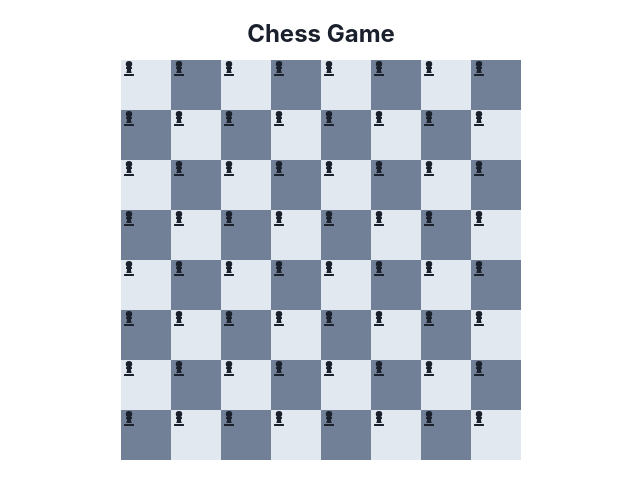
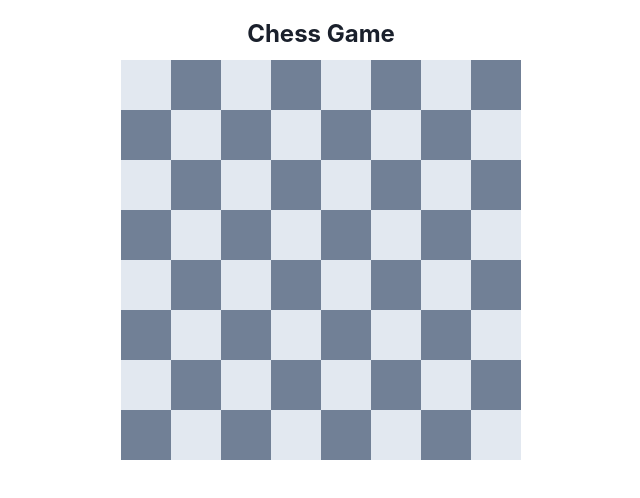
Before and after one commit to GPT-Engineer-App/chess-playground, a React (Vite) app: page / in a window 1280 px wide. Shown: the top 498 px of the page, without its empty margins (319-959 px from the left). Built offline with nearby package versions, Linux system fonts and the light colour scheme.

Commit message:
Can you delete the placeholder images for the pieces of the chess board ?
Removed placeholder images for the pieces on the chess board by changing the `ChessPiece` component to return null if there is no piece.

```diff
--- a/src/pages/Index.jsx
+++ b/src/pages/Index.jsx
@@ -3,8 +3,8 @@ import { Box, Grid, GridItem, useColorModeValue, VStack, Text, Center, Icon } fr
 import { FaChessPawn } from "react-icons/fa";
 
 const ChessPiece = ({ piece }) => {
-  // For now, we'll use a pawn icon as a placeholder for all pieces
-  return <Icon as={FaChessPawn} />;
+  // Returning null if there is no piece, removing the placeholder
+  return piece ? <Icon as={FaChessPawn} /> : null;
 };
 
 const boardSize = 8; // 8x8 chess board
```
